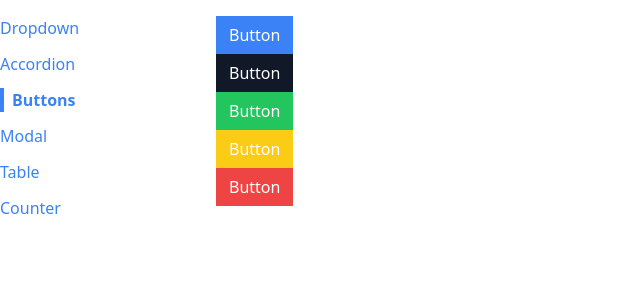
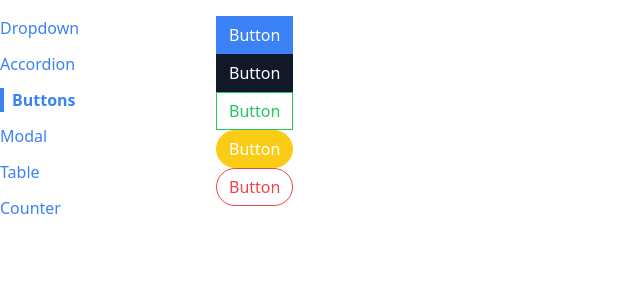
Before and after one commit to Yazan-Hamad/react-components, a React (Create React App) app: page /buttons in a window 1280 px wide. Shown: the top 300 px of the page, without its empty margins (0-640 px from the left). Built offline with nearby package versions, Linux system fonts and the light colour scheme.

Commit message:
view different buttons variations

```diff
--- a/src/pages/ButtonPage.js
+++ b/src/pages/ButtonPage.js
@@ -15,17 +15,17 @@ function ButtonPage(){
         </Button>
       </div>
       <div>
-        <Button success>
+        <Button success outline>
         Button
         </Button>
       </div>
       <div>
-        <Button warning>
+        <Button warning rounded>
         Button
         </Button>
       </div>
       <div>
-        <Button danger>
+        <Button danger rounded outline>
         Button
         </Button>
       </div>
```
